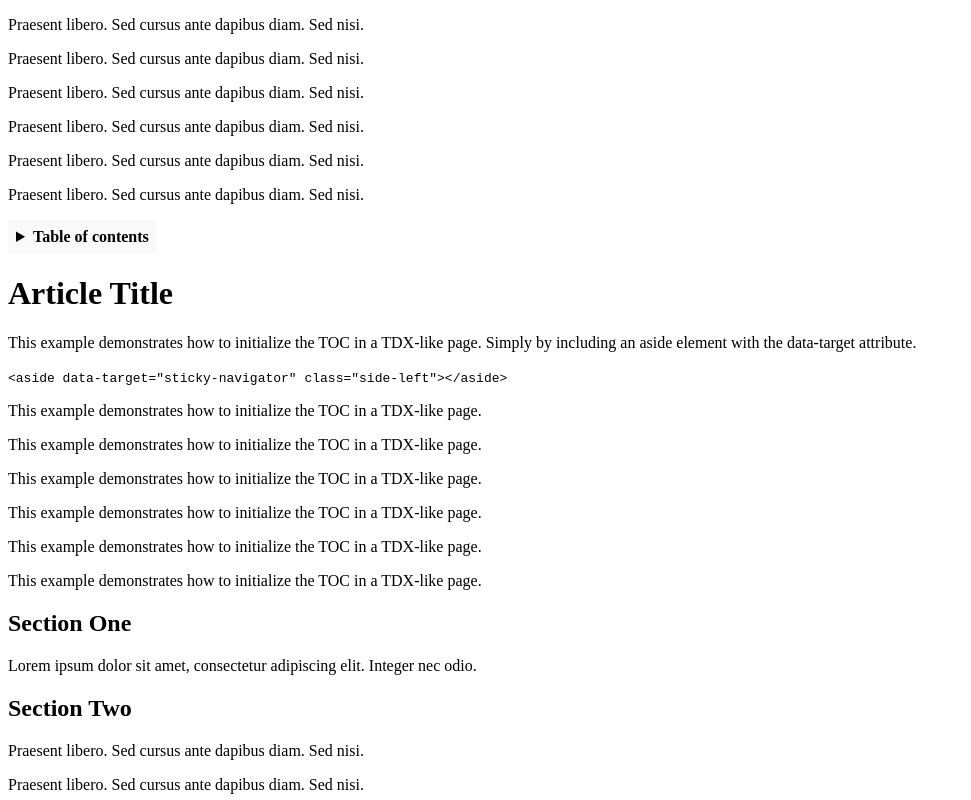
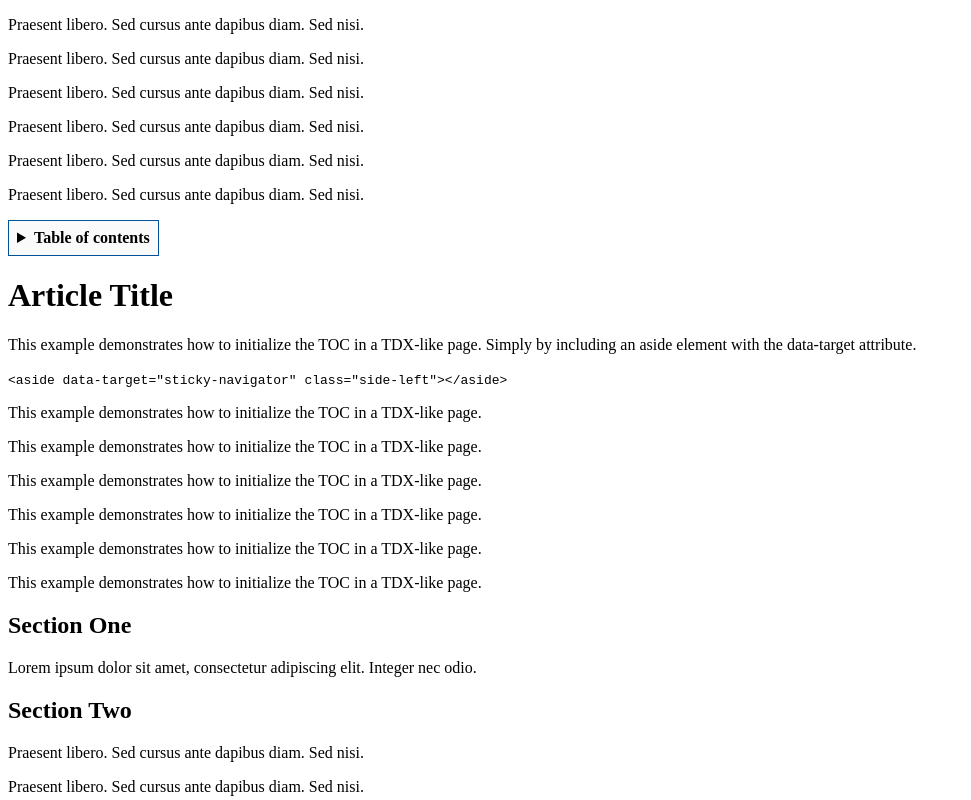
Before and after one commit to SystemOffice/web-scripts, a plain HTML site: page projects/tdx-scripts/tdx-toc-example.html in a window 1280 px wide. Both pictures are taken after a click on the heading "Table of contents". Shown: the top 800 px of the page, without its empty margins (0-971 px from the left). Drawn offline with Linux system fonts and the light colour scheme.

Commit message:
release: tdx-scripts v0.3.4

```diff
--- a/projects/tdx-scripts/integration-services.js
+++ b/projects/tdx-scripts/integration-services.js
@@ -21,6 +21,7 @@ window.INTEGRATION_STATUS_SERVICES = [
   { name: 'OpenStax', base: 'https://status.openstax.org', type: 'statuspage' },
   { name: 'Instructure (Canvas)', base: 'https://status.instructure.com', type: 'statuspage' },
   { name: 'Lucid', base: 'https://status.lucid.co', type: 'statuspage' },
+  { name: 'WileyPlus', base: 'https://status.wileyplus.com', type: 'statuspage' },
   { name: 'ZyBooks', base: 'https://status.zybooks.com', type: 'statuspage' },
   { name: 'CompTIA', base: 'https://status.comptia.net', type: 'link' },
   { name: 'Hypothesis', base: 'https://web.hypothes.is/status/', type: 'link' },
--- a/projects/tdx-scripts/tdx-toc.css
+++ b/projects/tdx-scripts/tdx-toc.css
@@ -4,6 +4,10 @@ html {
 
 aside > details {
         background: #fafafa;
+}
+
+aside > details:not([open]) {
+    border:1px solid #00539b;
 }
 
 #vccsTOC, .ssc-toc {
```
